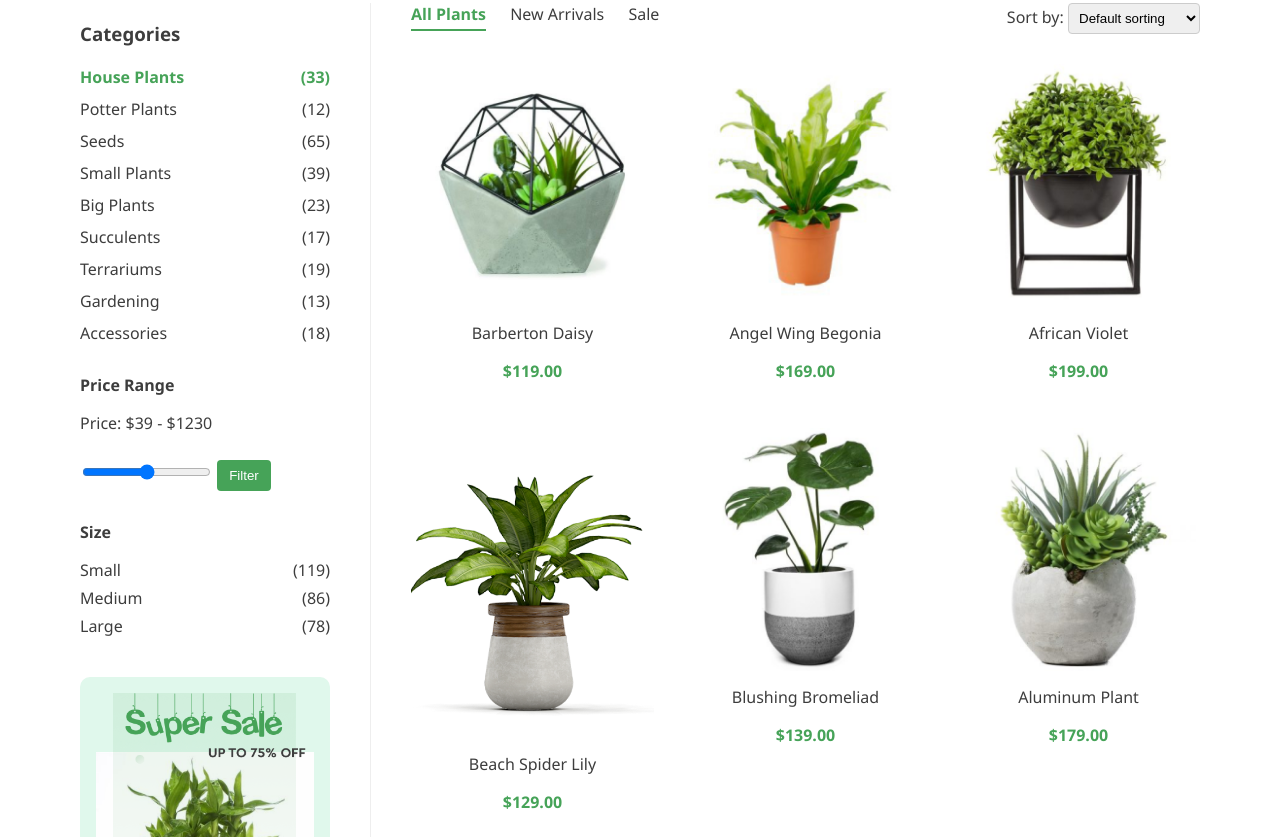
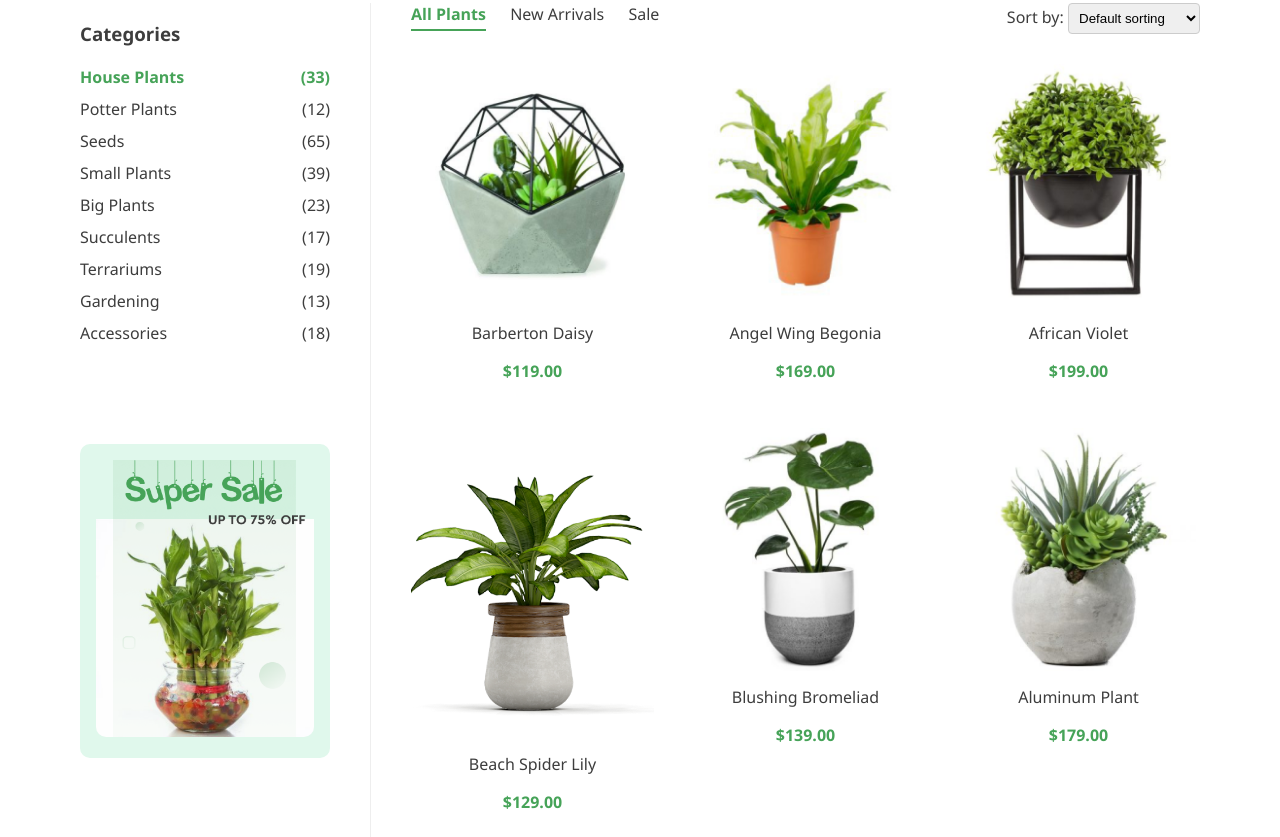
Before and after one commit to im702/coursefrontend, a plain HTML site: page hw6/index.html in a window 1280 px wide. Shown: the part 726-1563 px from the top of the page. Drawn offline with Linux system fonts and the light colour scheme.

Commit message:
homework 7

```diff
--- a/hw6/index.html
+++ b/hw6/index.html
@@ -56,22 +56,6 @@
                 <li>Gardening <span>(13)</span></li>
                 <li>Accessories <span>(18)</span></li>
             </ul>
-
-        <div class="filter-block">
-            <h4>Price Range</h4>
-            <p>Price: $39 - $1230</p>
-            <input type="range" min="39" max="1230" />
-            <button class="filter-btn">Filter</button>
-        </div>
-
-        <div class="filter-block">
-            <h4>Size</h4>
-            <ul class="sizes">
-            <li>Small <span>(119)</span></li>
-            <li>Medium <span>(86)</span></li>
-            <li>Large <span>(78)</span></li>
-            </ul>
-        </div>
 
         <div class="sale-banner">
             <img src="img/aside.png" alt="Sale Plant">
--- a/hw6/styles.css
+++ b/hw6/styles.css
@@ -112,7 +112,7 @@
 .categories {
   list-style: none;
   padding-left: 0;
-  margin-bottom: 30px;
+  margin-bottom: 100px;
 }
 
 .categories li {
```
